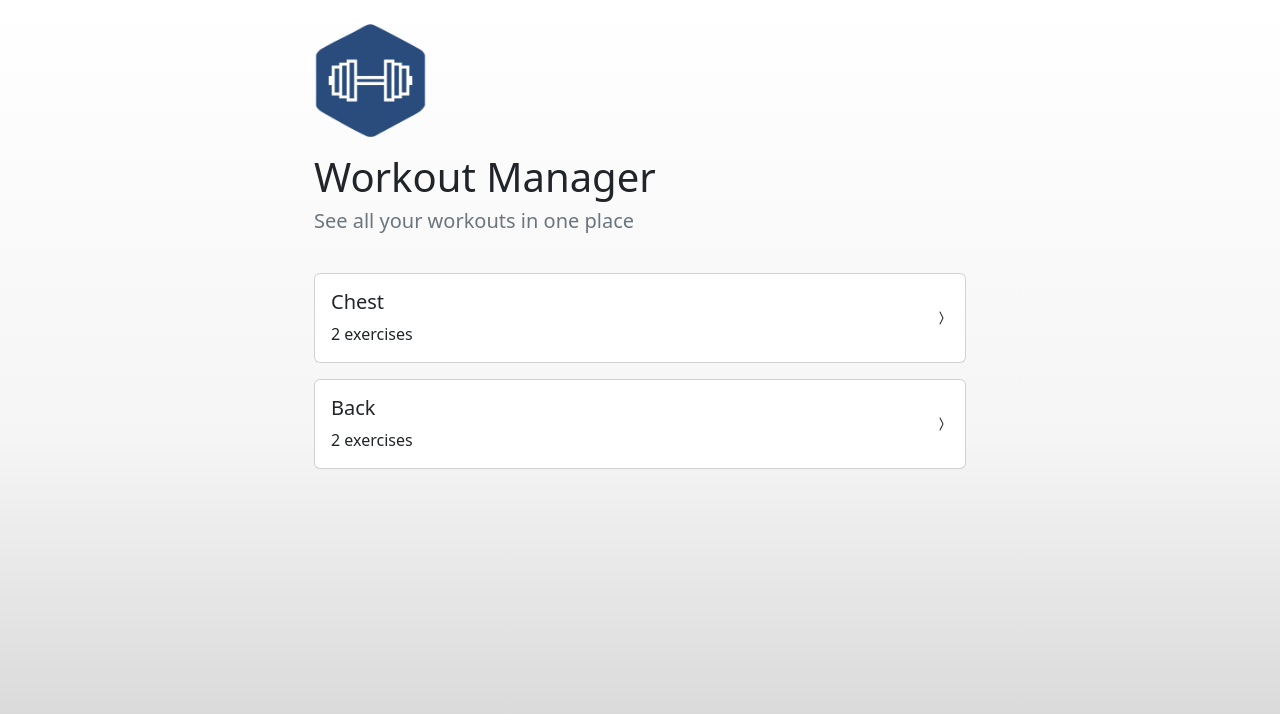
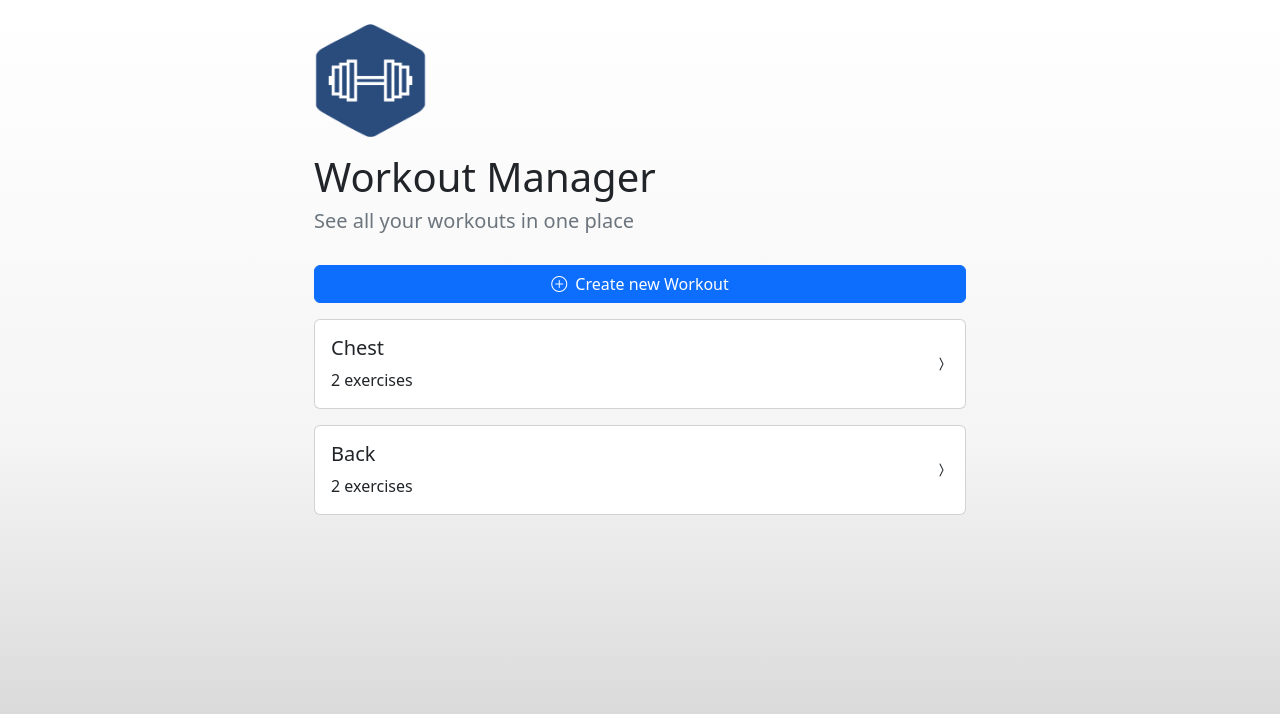
Before and after one commit to davigsousa/workout-manager, a Nuxt app: page / in a window 1280 px wide. Shown: the top 714 px of the page. Built offline with nearby package versions, Linux system fonts and the light colour scheme.

Commit message:
feat: create new workout submit form

```diff
--- a/pages/index.vue
+++ b/pages/index.vue
@@ -5,6 +5,24 @@
       <h1>Workout Manager</h1>
       <h3 class="fs-5 text-muted">See all your workouts in one place</h3>
     </header>
+
+    <form class="w-100 px-4 pb-2" @submit="submitNewWorkout">
+      <div class="mb-3" v-if="showNameInput">
+        <label for="nameInput" class="form-label">Workout name</label>
+        <input
+          type="text"
+          class="form-control"
+          id="nameInput"
+          placeholder="Some nice name!"
+        />
+      </div>
+
+      <button type="submit" class="btn btn-primary w-100">
+        <i :class="'bi bi-' + submitInfos.iconName + ' me-1'"></i>
+
+        {{ submitInfos.label }}
+      </button>
+    </form>
 
     <ul class="list-group px-4">
       <li class="card my-2" v-for="workout in workouts">
@@ -29,5 +47,22 @@
 <script lang="ts" setup>
 import { getWorkouts } from "@/utils/common";
 
+const showNameInput = ref(false);
+const submitInfos = computed(() => ({
+  label: showNameInput.value ? "Submit" : "Create new Workout",
+  iconName: showNameInput.value ? "check" : "plus-circle",
+}));
+
+const submitNewWorkout = (e: Event) => {
+  e.preventDefault();
+
+  if (!showNameInput.value) {
+    showNameInput.value = true;
+    return;
+  }
+
+  showNameInput.value = false;
+};
+
 const workouts = getWorkouts();
 </script>
```
